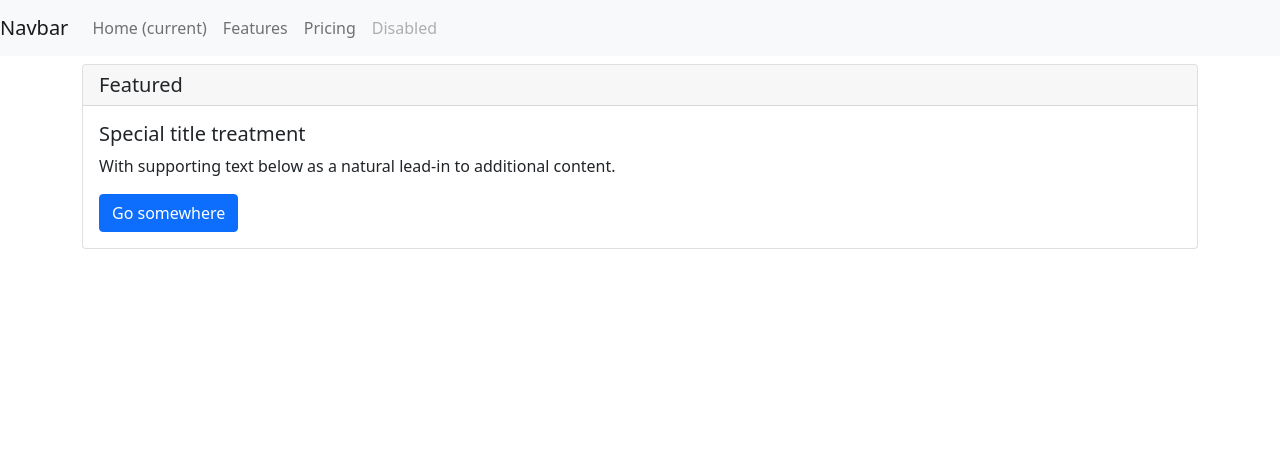
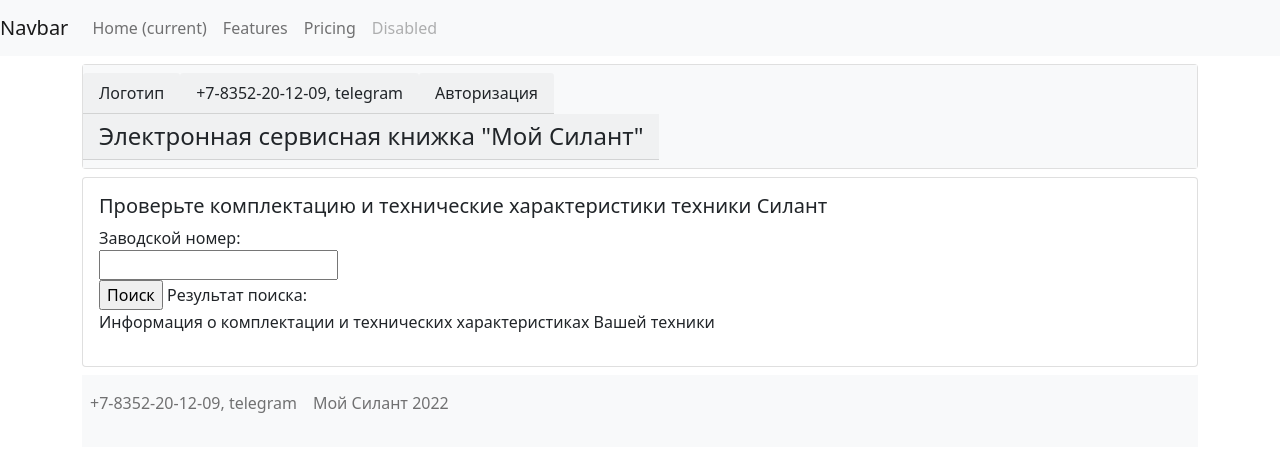
Before and after one commit to Victor952/silant_service, a Python web app: template src/silant/templates/silant/home.html in a window 1280 px wide. Shown: the top 452 px of the page. Run offline with Jinja, Linux system fonts and the light colour scheme; the template is opened without the code that fills it, so the values that code supplies are empty.

Commit message:
fourth commit

```diff
--- a/src/silant/templates/silant/home.html
+++ b/src/silant/templates/silant/home.html
@@ -1,11 +1,32 @@
 {% extends "base.html" %}
 {% block content %}
+<header class="card my-2">
+  <nav class="navbar navbar-expand-lg navbar-light bg-light">
+  <div class="collapse navbar-collapse">
+  <form>
+    <ul class="navbar-nav">
+    <li class="nav-item"><p class="card-header" class="nav-link">Логотип</p></li>
+      <li class="nav-item"><p class="card-header" class="nav-link">+7-8352-20-12-09, telegram</p></li>
+    <li class="nav-item"><p class="card-header" class="nav-link">Авторизация</p></li></ul>
+    <h4 class="card-header">Электронная сервисная книжка "Мой Силант"</h4>
+  </form></div></nav>
+</header>
 <div class="card my-2">
-  <h5 class="card-header">Featured</h5>
-  <div class="card-body">
-    <h5 class="card-title">Special title treatment</h5>
-    <p class="card-text">With supporting text below as a natural lead-in to additional content.</p>
-    <a href="#" class="btn btn-primary">Go somewhere</a>
-  </div>
+  <form method="GET" action=""><div class="card-body">
+    <h5 class="card-title">Проверьте комплектацию и технические характеристики техники Силант</h5>
+    <label>Заводской номер:</label><br>
+    <input type="text" name="Factory number"><br>
+    <input type="submit" value="Поиск">
+    <label>Результат поиска:</label><br>
+    <p>Информация о комплектации и технических характеристиках Вашей техники</p>
+  </div></form>
+</div>
+<div>
+    <nav class="navbar navbar-expand-lg navbar-light bg-light">
+      <div class="collapse navbar-collapse">
+  <footer>
+    <ul class="navbar-nav"><li class="nav-item"><p class="nav-link">+7-8352-20-12-09, telegram</p></li>
+      <li class="nav-item"><p class="nav-link">Мой Силант 2022</p></li></ul>
+  </footer></div></nav>
 </div>
 {% endblock %}
```
